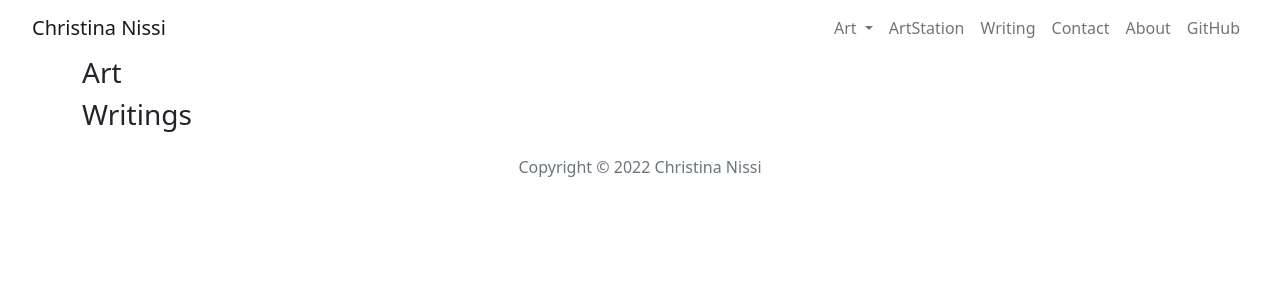
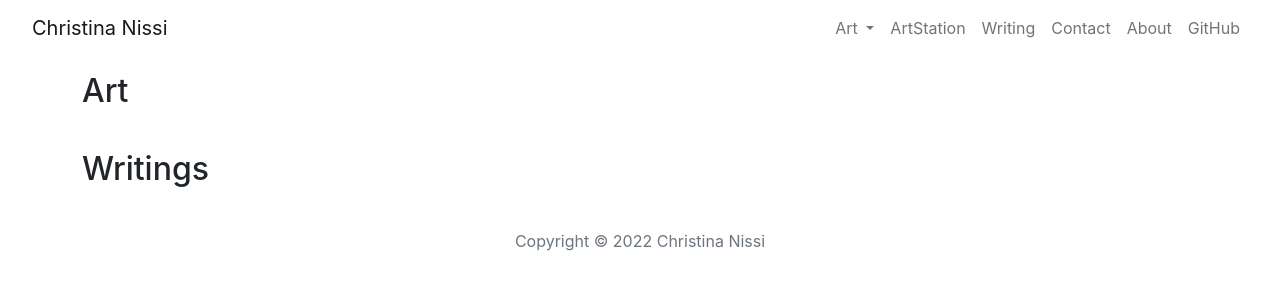
Before and after one commit to miikanissi/christinanissi.com, a Django app: page / in a window 1280 px wide. Shown: the top 300 px of the page. Run offline with Django 4.2, Linux system fonts and the light colour scheme; data that the repository does not hold is empty.

Commit message:
Improve writing and art visuals
Mostly css changes and writing list template improvements. Also remove
github action from push.

```diff
--- a/static/css/main.css
+++ b/static/css/main.css
@@ -3,18 +3,28 @@
 *:after {
     box-sizing: border-box;
 }
+:root {
+    --main-bg-color: #fff;
+    --main-bg-color-dim: #fbfbfd;
+    --main-fg-color: #000;
+    --main-border-radius: 1em;
+    --main-font-family: -apple-system, BlinkMacSystemFont, "Segoe UI", Helvetica, Arial,
+        sans-serif, "Apple Color Emoji", "Segoe UI Emoji", "Segoe UI Symbol";
+}
 html {
     width: 100%;
 }
 body {
+    background-color: var(--main-bg-color);
+    color: var(--main-fg-color);
     font-size: 18px;
     font-size: 1.8rem;
     line-height: 1.5;
     margin: 0;
     width: 100%;
-    font-family: -apple-system, BlinkMacSystemFont, "Segoe UI", Helvetica, Arial,
-        sans-serif, "Apple Color Emoji", "Segoe UI Emoji", "Segoe UI Symbol";
+    font-family: var(--main-font-family) !important;
 }
+/* RESPONSIVE WRAPPER FOR SITE START */
 #wrapwrap {
     margin: 0 auto;
 }
--- a/templates/art_list.html
+++ b/templates/art_list.html
@@ -1,23 +1,24 @@
-<div class="container">
+<div class="container py-3">
     <div class="row">
         <div class="col">
-            <h3>Art</h3>
+            <h2>Art</h2>
         </div>
     </div>
-    <div class="row">
+    <div class="row cn_art_row">
         {% for art in arts %}
-        <div class="col-12 col-md-6 col-lg-4 py-2 px-2">
-            <div class="content">
+        <div class="col-12 col-md-6 col-lg-4 py-2 px-2 cn_art_col">
+            <div class="cn_art_content">
                 <a href="{% url 'art_detail' art.slug %}">
                     {% with art.art_images.all.0 as art_image %}
-                    <div class="content-overlay"></div>
-                    <div class="content-image" style="background-image: url({{ art_image.image.url}})">
+                    <div class="cn_art_content_overlay"></div>
+                    <div
+                        class="cn_art_content_image"
+                        style="background-image: url({{ art_image.image.url}})"></div>
+                    <div class="cn_art_content_details cn_fadein_bottom">
+                        <h3 class="cn_art_content_title">{{ art.title }}</h3>
                     </div>
-                    <div class="content-details fadeIn-bottom">
-                        <h3 class="content-title">{{ art.title }}</h3>
-                    </div>
+                    {% endwith %}
                 </a>
-                {% endwith %}
             </div>
         </div>
         {% endfor %}
--- a/templates/writing_list.html
+++ b/templates/writing_list.html
@@ -1,15 +1,21 @@
-<div class="container">
+<div class="container py-3">
     <div class="row">
         <div class="col">
-            <h3>Writings</h3>
+            <h2>Writings</h2>
         </div>
     </div>
-    <div class="row">
+    <div class="row cn_writing_row">
         {% for writing in writings %}
-        <div class="col-12 col-md-6 col-lg-4 py-2 px-2">
-            <div class="card writing-grid">
-                <div class="card-body writing-info">
+        <div class="col-12 col-md-6 col-lg-4 py-2 px-2 cn_writing_col">
+            <div class="cn_writing_card card">
+                <div class="card-body cn_writing_body">
                     <h5 class="card-title">{{ writing.title }}</h5>
+                    <h6 class="card-subtitle mb-2 text-muted">
+                        {{ writing.created_on | date:"M d, Y"}}{% if writing.tags.all %} — {% endif %}
+                        {% for tag in writing.tags.all %}
+                        <a href="{% url 'writing_tag' tag.slug %}">{{ tag.name }}</a>{% if not forloop.last %}, {% endif %}
+                        {% endfor %}
+                    </h6>
                     <p class="card-text">{{ writing.teaser }}</p>
                     <a href="{% url 'writing_detail' writing.slug %}">Read More</a>
                 </div>
```
Also changed, not shown: other parts of static/css/main.css (+18 -10 lines), .github/workflows/pre-commit.yml.
